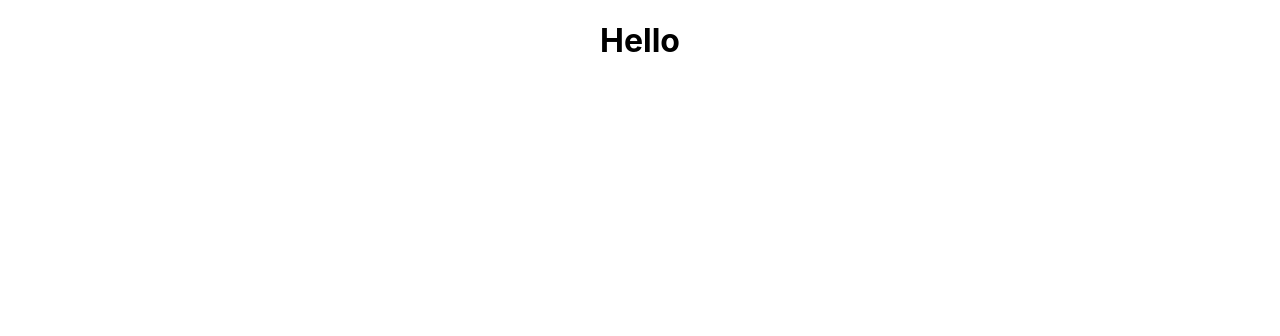
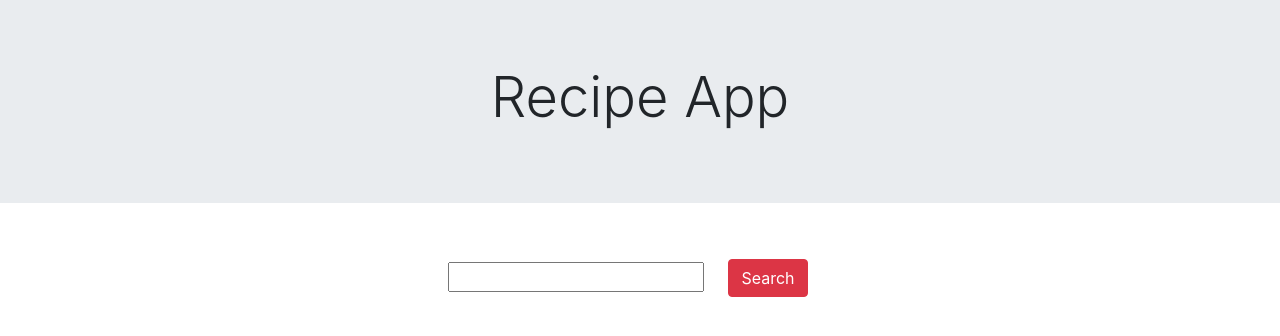
Before and after one commit to alyssah1/Recipe-app, a React (Create React App) app: page / in a window 1280 px wide. Shown: the top 336 px of the page. Built offline with nearby package versions, Linux system fonts and the light colour scheme.

Commit message:
added jumbotron and search button

```diff
--- a/public/index.html
+++ b/public/index.html
@@ -10,20 +10,9 @@
       content="Web site created using create-react-app"
     />
     <link rel="apple-touch-icon" href="%PUBLIC_URL%/logo192.png" />
-    <!--
-      manifest.json provides metadata used when your web app is installed on a
-      user's mobile device or desktop. See https://developers.google.com/web/fundamentals/web-app-manifest/
-    -->
     <link rel="manifest" href="%PUBLIC_URL%/manifest.json" />
-    <!--
-      Notice the use of %PUBLIC_URL% in the tags above.
-      It will be replaced with the URL of the `public` folder during the build.
-      Only files inside the `public` folder can be referenced from the HTML.
-
-      Unlike "/favicon.ico" or "favicon.ico", "%PUBLIC_URL%/favicon.ico" will
-      work correctly both with client-side routing and a non-root public URL.
-      Learn how to configure a non-root public URL by running `npm run build`.
-    -->
+    <link rel="stylesheet" href="https://stackpath.bootstrapcdn.com/bootstrap/4.3.1/css/bootstrap.min.css"
+    integrity="sha384-ggOyR0iXCbMQv3Xipma34MD+dH/1fQ784/j6cY/iJTQUOhcWr7x9JvoRxT2MZw1T" crossorigin="anonymous">
     <title>React App</title>
   </head>
   <body>
--- a/src/App.js
+++ b/src/App.js
@@ -1,18 +1,24 @@
-
+import React from "react";
 import './App.css';
+import Jumbotron from './components/jumbotron';
 
 function App() {
 
-  const API_ID = "437209d7";
-  const API_KEY= "17286e1704e9a158e6171ec68fc03c7d";
+  const APP_ID = "437209d7";
+  const APP_KEY= "17286e1704e9a158e6171ec68fc03c7d";
 
 
-  const exampleRequest = "https://api.edamam.com/search?q=chicken&app_id=${YOUR_APP_ID}&app_key=${YOUR_APP_KEY}&from=0&to=3&calories=591-722&health=alcohol-free";
+  const exampleRequest = `https://api.edamam.com/search?q=chicken&app_id=${APP_ID}&app_key=${APP_KEY}`;
 
 
   return (
     <div className="App">
-    <h1>Hello</h1>
+    <Jumbotron/>
+    <form className="search-form">
+      <input type="text" className="search-bar"></input>
+      <button type="submit" className="btn btn-danger m-4">Search</button>
+    </form>
+
     </div>
   );
 }
--- /dev/null
+++ b/src/components/jumbotron.js
@@ -0,0 +1,15 @@
+import React from "react";
+
+function Jumbotron() {
+    return (
+        <>
+            <div className="jumbotron jumbotron-fluid">
+                <div className="container">
+                    <h1 className="display-4">Recipe App</h1>
+                </div>
+            </div>
+        </>
+    )
+}
+
+export default Jumbotron;
```
